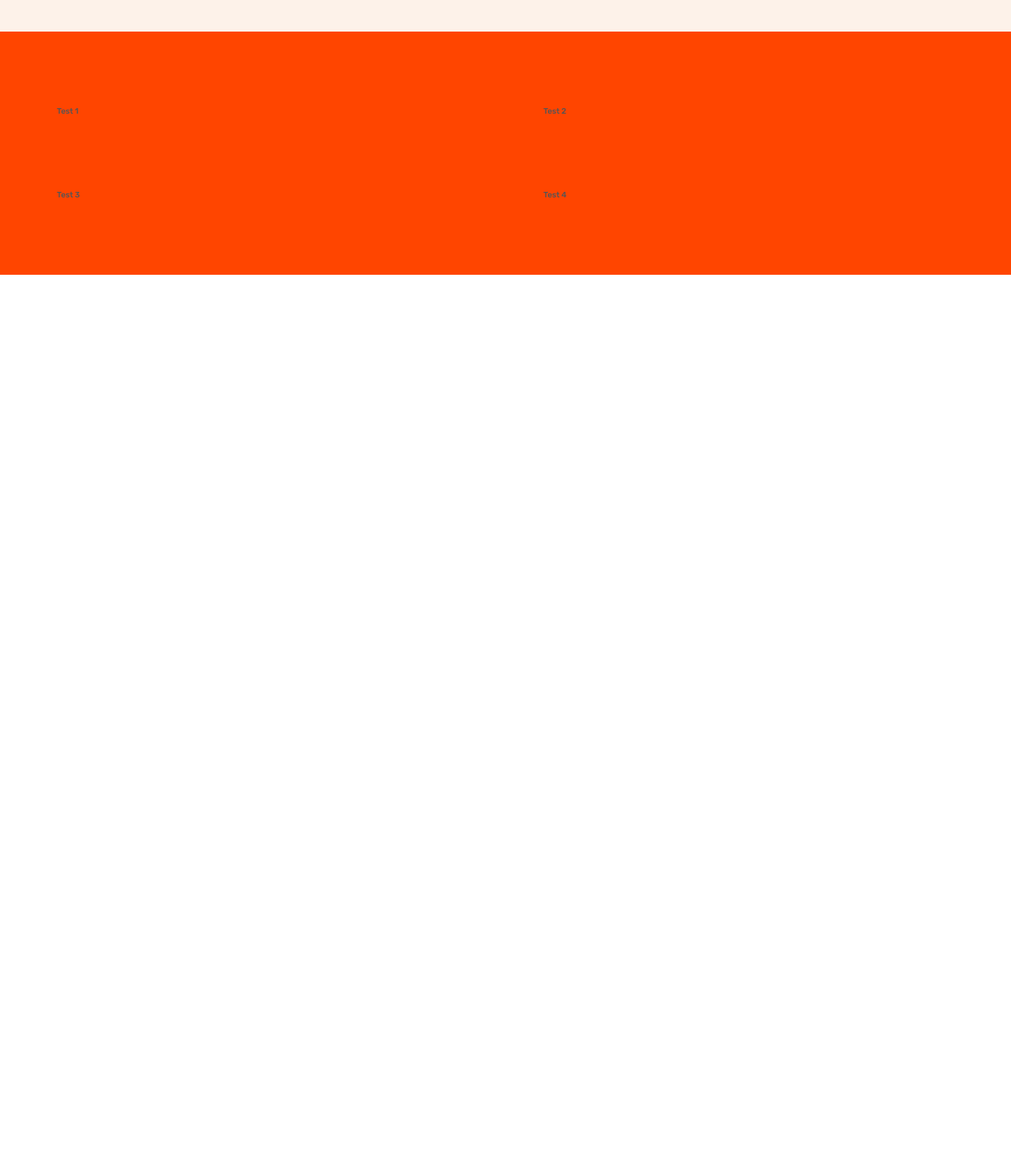
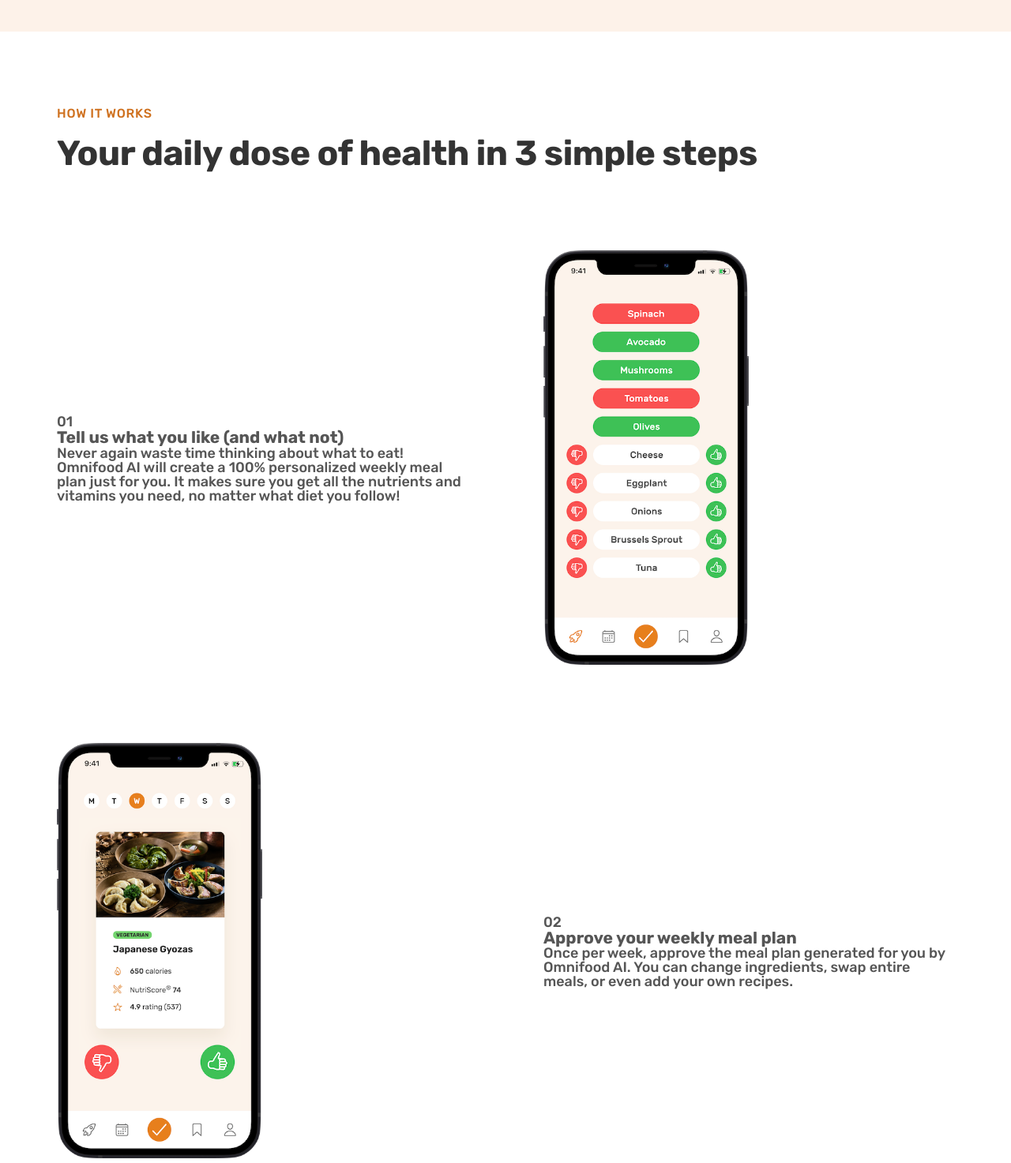
Before and after one commit to jrleijnse/omnifood, a plain HTML site: page index.html in a window 1280 px wide. Shown: the part 720-2193 px from the top of the page at 79% size. Before the commit the page ends 1068 px from the top, so only its background shows below. Drawn offline with Linux system fonts and the light colour scheme.

Commit message:
add how it works section

```diff
--- a/css/styles.css
+++ b/css/styles.css
@@ -13,7 +13,12 @@ Bold: 700
 - Line heights
 Default: 1
 Small: 1.05
+Medium: 1.2
 Paragraph default: 1.6
+
+- Letter spacing
+-0.5px
+0.75px
 
 --- 02 COLORS
 
@@ -84,13 +89,36 @@ body {
   grid-template-columns: repeat(4, 1fr);
 }
 
+.heading-primary,
+.heading-secondary {
+  font-weight: 700;
+  color: #333;
+  /* color: #45260a; */
+  /* color: #343a40; */
+
+  letter-spacing: -0.5px;
+}
+
 .heading-primary {
   font-size: 5.2rem;
-  font-weight: 700;
   line-height: 1.05;
-  color: #333;
-  letter-spacing: -0.5px;
   margin-bottom: 32px;
+}
+
+.heading-secondary {
+  font-size: 4.4rem;
+  line-height: 1.2;
+  margin-bottom: 9.6rem;
+}
+
+.subheading {
+  display: block;
+  font-size: 1.6rem;
+  font-weight: 500;
+  color: #cf711f;
+  text-transform: uppercase;
+  margin-bottom: 1.6rem;
+  letter-spacing: 0.75px;
 }
 
 .btn:link,
@@ -264,5 +292,13 @@ body {
 
 .section-how {
   padding: 9.6rem 0;
-  background-color: orangered;
 }
+
+.step-img {
+  width: 50%;
+}
+
+.section-how .grid {
+  align-items: center;
+  font-size: 1.8rem;
+}
--- a/index.html
+++ b/index.html
@@ -70,11 +70,70 @@
       </section>
 
       <section class="section-how">
+        <div class="container">
+          <span class="subheading">How it works</span>
+          <h2 class="heading-secondary">
+            Your daily dose of health in 3 simple steps
+          </h2>
+        </div>
+
         <div class="container grid grid--2-cols">
-          <div class="">Test 1</div>
-          <div class="">Test 2</div>
-          <div class="">Test 3</div>
-          <div class="">Test 4</div>
+          <!-- STEP 01 -->
+          <div class="step-text-box">
+            <p class="step-number">01</p>
+            <h3 class="heading-tertiary">
+              Tell us what you like (and what not)
+            </h3>
+            <p class="step-description">
+              Never again waste time thinking about what to eat! Omnifood AI
+              will create a 100% personalized weekly meal plan just for you. It
+              makes sure you get all the nutrients and vitamins you need, no
+              matter what diet you follow!
+            </p>
+          </div>
+          <div class="step-img-box">
+            <img
+              src="img/app/app-screen-1.png"
+              class="step-img"
+              alt="iPhone app prefereces selection screen"
+            />
+          </div>
+
+          <!-- STEP 02 -->
+          <div class="step-img-box">
+            <img
+              src="img/app/app-screen-2.png"
+              class="step-img"
+              alt="iPhone app meal approving plan screen"
+            />
+          </div>
+          <div class="step-text-box">
+            <p class="step-number">02</p>
+            <h3 class="heading-tertiary">Approve your weekly meal plan</h3>
+            <p class="step-description">
+              Once per week, approve the meal plan generated for you by Omnifood
+              AI. You can change ingredients, swap entire meals, or even add
+              your own recipes.
+            </p>
+          </div>
+
+          <!-- STEP 03 -->
+          <div class="step-text-box">
+            <p class="step-number">03</p>
+            <h3 class="heading-tertiary">Receive meals at convenient time</h3>
+            <p class="step-description">
+              Best chefs in town will cook your selected meal every day, and we
+              will deliver it to your door whenever works best for you. You can
+              change delivery schedule and address daily!
+            </p>
+          </div>
+          <div class="step-img-box">
+            <img
+              src="img/app/app-screen-3.png"
+              class="step-img"
+              alt="iPhone app delivery screen"
+            />
+          </div>
         </div>
       </section>
     </main>
```
